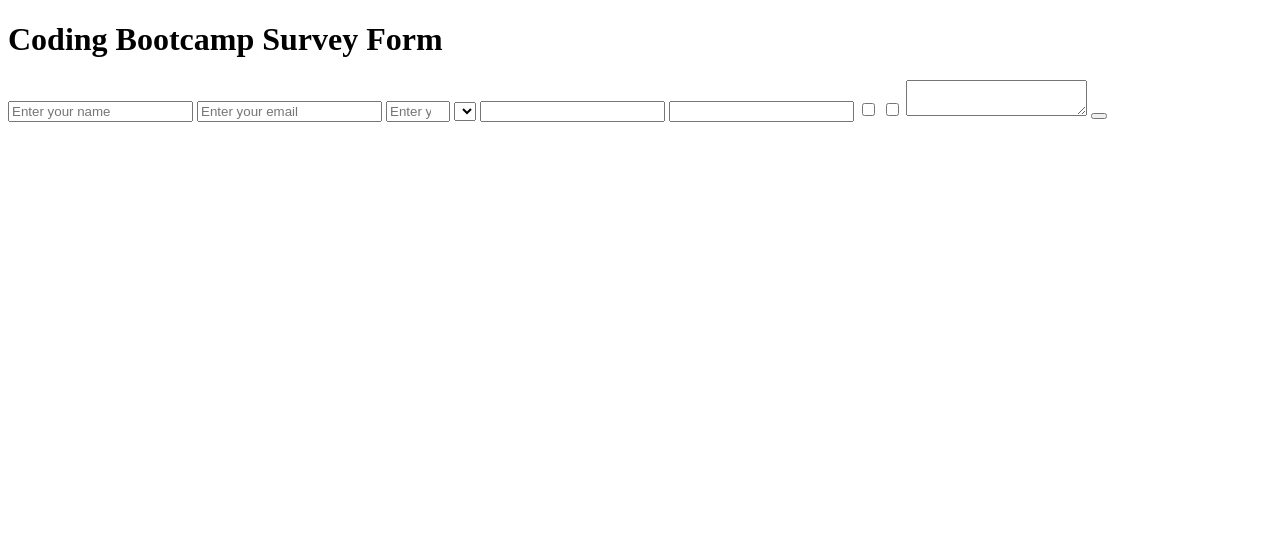
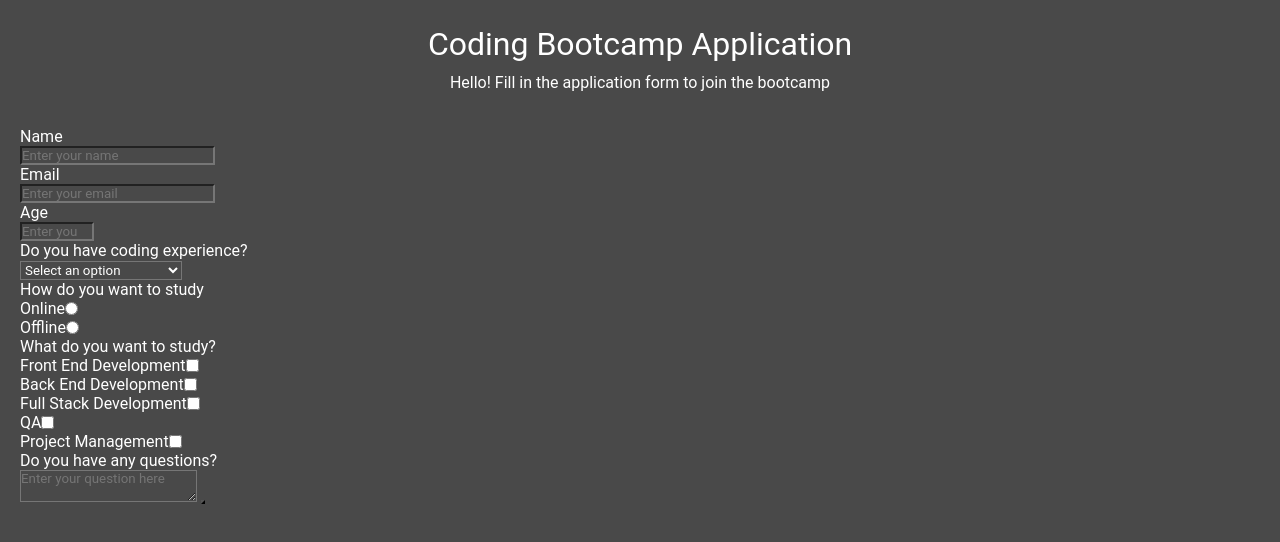
Before and after one commit to fullstack2002/survey-form, a plain HTML site: page index.html in a window 1280 px wide. Drawn offline with Linux system fonts and the light colour scheme.

Commit message:
markup and some css

```diff
--- a/index.html
+++ b/index.html
@@ -8,29 +8,48 @@
   <title>Survey Form</title>
 </head>
 <body>
-  <h1 id="title">Coding Bootcamp Survey Form</h1>
-<p id="description"></p>
+  <h1 id="title">Coding Bootcamp Application</h1>
+<p id="description">Hello! Fill in the application form to join the bootcamp</p>
 <form id="survey-form">
-  <label id="name-label"></label>
+  <label id="name-label">Name</label>
   <input id="name" type="text" placeholder="Enter your name"></input>
-  <label id="email-label"></label>
+  <label id="email-label">Email</label>
   <input id="email" type="email" placeholder="Enter your email"></input>
-  <label id="number-label"></label>
+  <label id="number-label">Age</label>
   <input id="number" type="number" min="15" max="100" placeholder="Enter your age"></input>
+  <p>Do you have coding experience?</p>
   <select id="dropdown">
-    <option value=""></option>
-    <option value=""></option>
+    <option value="">Select an option</option>
+    <option value="">Yes</option>
+    <option value="">I have some experience</option>
+    <option value="">No</option>
   </select>
-  <label>
-    <input name=""></input>
-    <input name=""></input>
+  <p>How do you want to study</p>
+  <label>Online
+    <input name="" type="radio"></input>
   </label>
-  <label>
-    <input value="" type="checkbox"></input>
+  <label>Offline
+    <input name="" type="radio"></input>
+  </label>
+  <p>What do you want to study?</p>
+  <label>Front End Development
     <input value="" type="checkbox"></input>
   </label>
-  <textarea></textarea>
-  <button id="submit"></button>
+  <label>Back End Development
+    <input value="" type="checkbox"></input>
+  </label>
+  <label>Full Stack Development
+    <input value="" type="checkbox"></input>
+  </label>
+  <label>QA
+    <input value="" type="checkbox"></input>
+  </label>
+  <label>Project Management
+    <input value="" type="checkbox"></input>
+  </label>
+  <p>Do you have any questions?</p>
+  <textarea placeholder="Enter your question here"></textarea>
+  <button id="submit" type="submit"></button>
 </form>
 </body>
 </html>
--- a/styles.css
+++ b/styles.css
@@ -0,0 +1,35 @@
+* {
+  margin: 0;
+  padding: 0;
+  color: #ffffff;
+  background-color: #494949;
+  font-family: sans-serif;
+  font-family: "Roboto", sans-serif, "Raleway", sans-serif;
+  list-style: none;
+}
+
+h1 {
+  font-weight: 400;
+  text-align: center;
+  margin-top: 25px;
+  margin-bottom: 10px;
+}
+
+#description {
+  font-weight: 400;
+  text-align: center;
+  margin-bottom: 15px;
+}
+
+form {
+  padding: 20px;
+}
+
+label {
+  display: flex;
+  align-items: center;
+}
+
+input {
+  display: block;
+}
```
